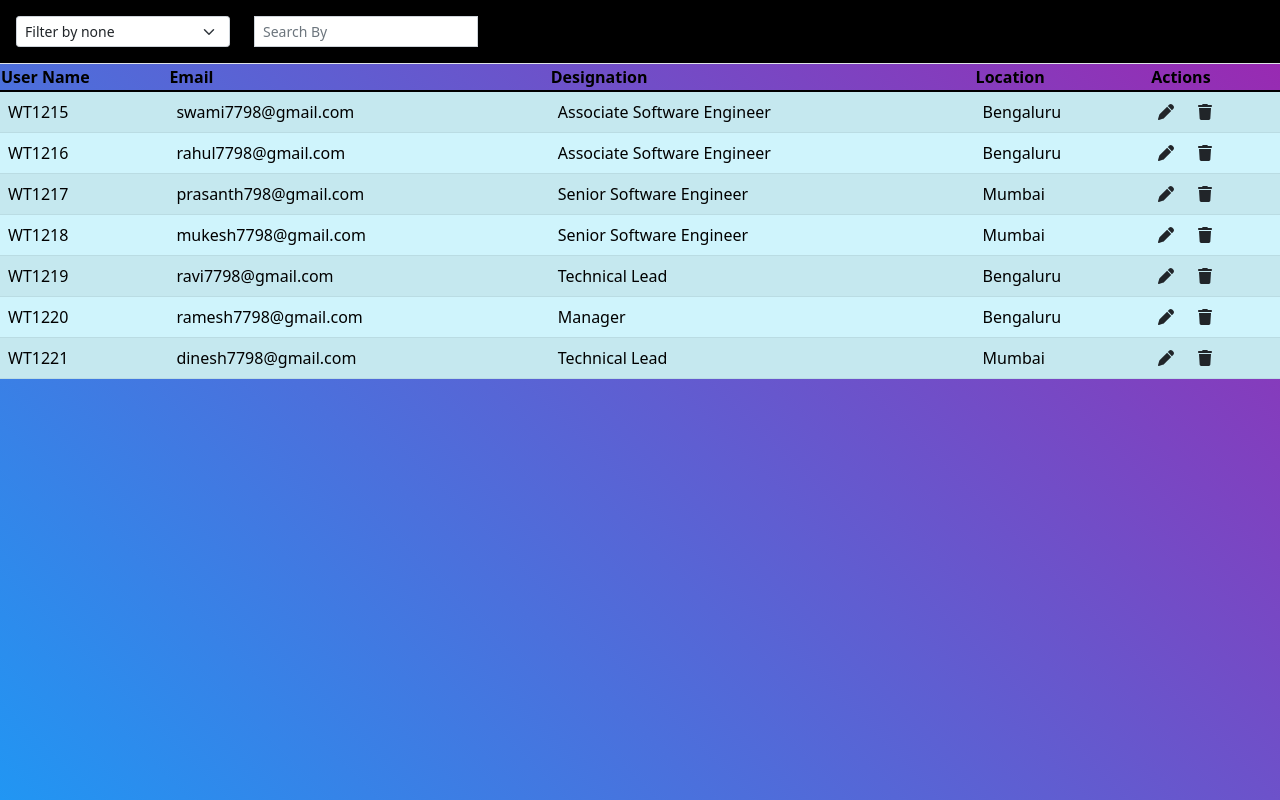
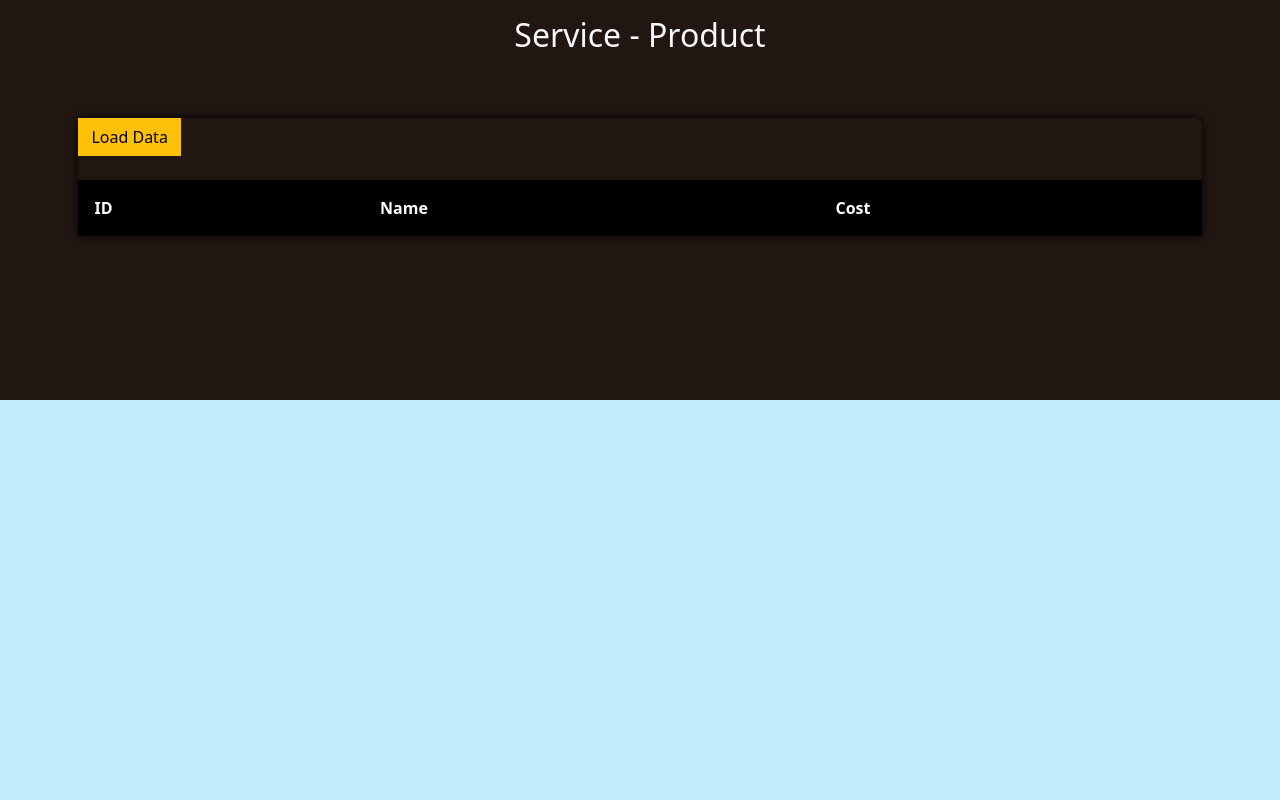
Before and after one commit to SwaminathanS1215/training-app, an Angular app: page / in a window 1280 px wide. Built offline with nearby package versions, Linux system fonts and the light colour scheme.

Commit message:
product service

```diff
--- /dev/null
+++ b/db.json
@@ -0,0 +1,60 @@
+{
+    "users": [
+        {
+            "userName": "WT1215",
+            "password": "Swami7798",
+            "email": "swami7798@gmail.com",
+            "name": "Swaminathan",
+            "designation": "Associate Software Engineer",
+            "location": "Bengaluru"
+        },
+        {
+            "userName": "WT1216",
+            "password": "Rahul7798",
+            "email": "rahul7798@gmail.com",
+            "name": "Rahul",
+            "designation": "Associate Software Engineer",
+            "location": "Bengaluru"
+        },
+        {
+            "userName": "WT1217",
+            "password": "Prasanth7798",
+            "email": "prasanth798@gmail.com",
+            "name": "Prasanth",
+            "designation": "Senior Software Engineer",
+            "location": "Mumbai"
+        },
+        {
+            "userName": "WT1218",
+            "password": "Mukesh7798",
+            "email": "mukesh7798@gmail.com",
+            "name": "Mukesh",
+            "designation": "Senior Software Engineer",
+            "location": "Mumbai"
+        },
+        {
+            "userName": "WT1219",
+            "password": "Ravi7798",
+            "email": "ravi7798@gmail.com",
+            "name": "Ravi",
+            "designation": "Technical Lead",
+            "location": "Bengaluru"
+        },
+        {
+            "userName": "WT1220",
+            "password": "Ramesh7798",
+            "email": "ramesh7798@gmail.com",
+            "name": "Ramesh",
+            "designation": "Manager",
+            "location": "Bengaluru"
+        },
+        {
+            "userName": "WT1221",
+            "password": "Dinesh7798",
+            "email": "dinesh7798@gmail.com",
+            "name": "Dinesh",
+            "designation": "Technical Lead",
+            "location": "Mumbai"
+        }
+    ]
+}
--- a/src/app/app.component.html
+++ b/src/app/app.component.html
@@ -6,7 +6,7 @@
         <!-- <app-ng-styles-input></app-ng-styles-input> -->
         <!-- <app-ng-styles-dropdown></app-ng-styles-dropdown> -->
         <!-- <app-login-register-switch></app-login-register-switch> -->
-        <app-table></app-table>
+        <!-- <app-table></app-table> -->
         <!-- Custom Attribute Directive -->
         <!-- <div class="bg-black h-100 p-5">
             <h2 class="text-white">Custom Attribute Directive</h2>
@@ -113,6 +113,7 @@
                 </div>
             </div>
         </div> -->
+        <app-products></app-products>
     </main>
 </div>
 
--- a/src/app/app.module.ts
+++ b/src/app/app.module.ts
@@ -23,6 +23,7 @@ import { CustomStructuralDirectiveDirective } from './custom-structural-directiv
 import { StringUpperCasePipe } from './pipes/string-upper-case.pipe';
 import { TableFilterPipe } from './pipes/table-filter.pipe';
 import { TablePipe } from './pipes/table.pipe';
+import { ProductsComponent } from './products/products.component';
 
 @NgModule({
   declarations: [
@@ -44,7 +45,8 @@ import { TablePipe } from './pipes/table.pipe';
     CustomStructuralDirectiveDirective,
     StringUpperCasePipe,
     TableFilterPipe,
-    TablePipe
+    TablePipe,
+    ProductsComponent
   ],
   imports: [
     BrowserModule,
--- /dev/null
+++ b/src/app/products/products.component.css
@@ -0,0 +1,27 @@
+.table-container {
+    height: 100vh;
+    background-image: linear-gradient(180deg, #211612 50%, #c2ecff 50%);
+    display: flex;
+    flex-flow: column wrap;
+    padding: 1rem;
+}
+
+#table-wrapper {
+    width: 90%;
+    margin: 1rem auto auto auto;
+    border-radius: 0.5rem;
+    box-shadow: 0 0 0.5rem 0 #000000;
+    height: fit-content;
+}
+
+thead {
+    background: black;
+}
+
+th {
+    color: white;
+}
+
+th, td {
+    padding: 1rem;
+}
--- /dev/null
+++ b/src/app/products/products.component.html
@@ -0,0 +1,19 @@
+<div class="table-container">
+    <h2 class="text-light text-center mb-5">Service - Product</h2>
+    <div id="table-wrapper">
+        <button class="btn btn-warning w-auto mb-4" (click)="getProducts()">Load Data</button><table id="product-table" class="table table-info table-striped m-0">
+            <thead>
+                <th>ID</th>
+                <th>Name</th>
+                <th>Cost</th>
+            </thead>
+            <tbody>
+                <tr *ngFor="let product of products">
+                    <td>{{product.productId}}</td>
+                    <td>{{product.productName}}</td>
+                    <td>{{product.cost | currency : 'INR'}}</td>
+                </tr>
+            </tbody>
+        </table>
+    </div>
+</div>
--- /dev/null
+++ b/src/app/products/products.component.ts
@@ -0,0 +1,29 @@
+import { Component, OnInit } from '@angular/core';
+import { ProductsDataService } from '../services/ProductsData.service';
+
+// Product interface
+export interface Product {
+    productId: string;
+    productName: string;
+    cost: number;
+}
+
+@Component({
+    selector: 'app-products',
+    templateUrl: './products.component.html',
+    styleUrls: ['./products.component.css']
+})
+export class ProductsComponent implements OnInit {
+
+    products: Array<Product> = [];
+
+    constructor(private productService: ProductsDataService) { }
+
+    ngOnInit(): void {
+    }
+
+    getProducts() {
+        this.products = this.productService.getAllProducts();
+    }
+
+}
--- /dev/null
+++ b/src/app/services/ProductsData.service.ts
@@ -0,0 +1,24 @@
+import { Injectable } from '@angular/core';
+import { Product } from '../products/products.component';
+
+@Injectable({
+    providedIn: 'root'
+})
+export class ProductsDataService {
+    // Products Data
+    products: Product[] = [
+        { productId: 'SAM-TV-001', productName: 'SAMSUNG 4K Smart TV 40"', cost: 50000 },
+        { productId: 'SAM-TV-002', productName: 'SAMSUNG LED TV 33"', cost: 35000 },
+        { productId: 'SONY-TV-001', productName: 'SONY 4K Smart TV 56"', cost: 75000 },
+        { productId: 'SONY-TV-002', productName: 'SONY LED TV 29"', cost: 35000 },
+        { productId: 'LG-TV-001', productName: 'LG 4K Smart TV 46', cost: 50000 },
+    ];
+
+    constructor() { }
+
+    // Function to get all products
+    getAllProducts(): Product[] {
+        return this.products;
+    }
+
+}
```
Also changed, not shown: 2 other files (tests, documents, lock files or other folders).
